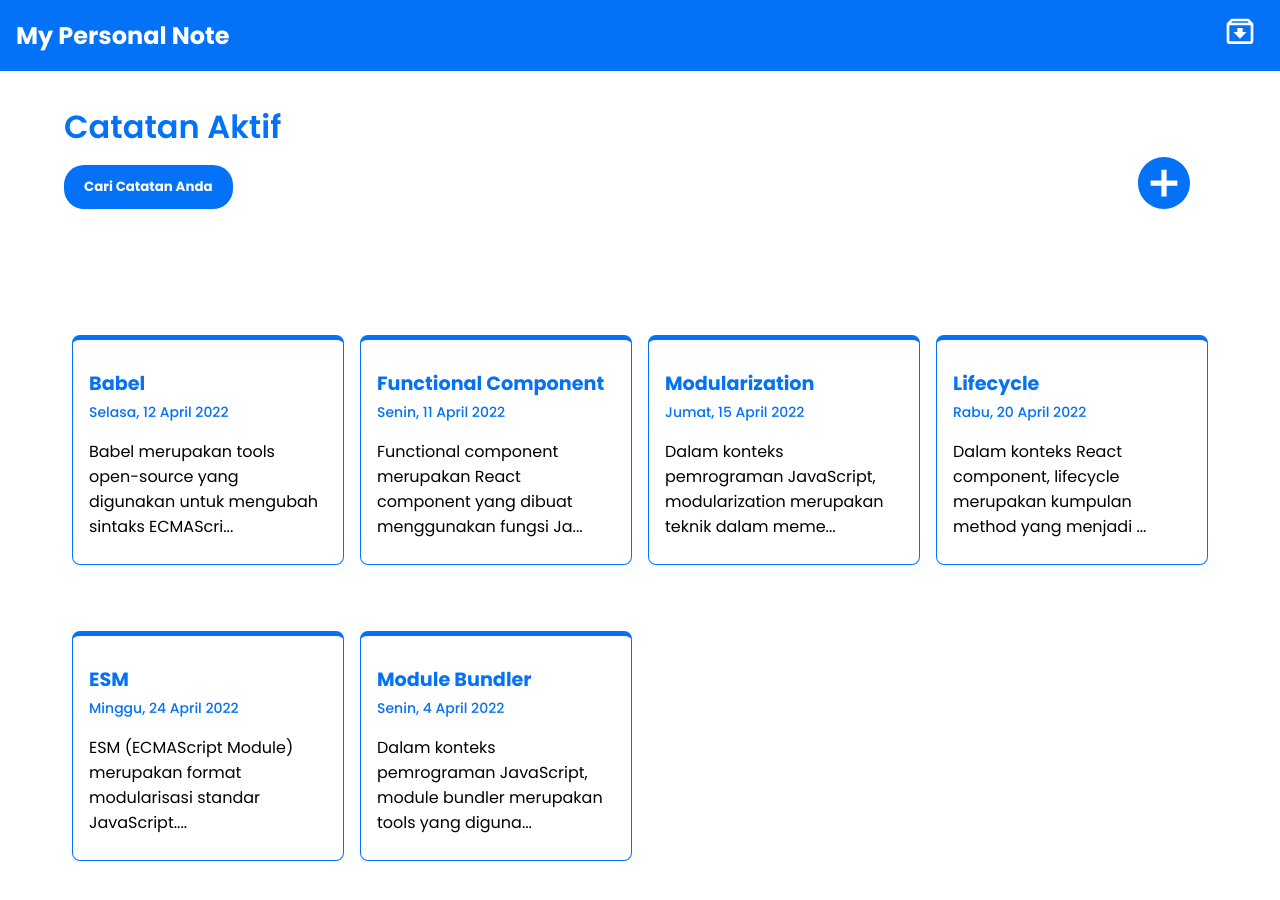
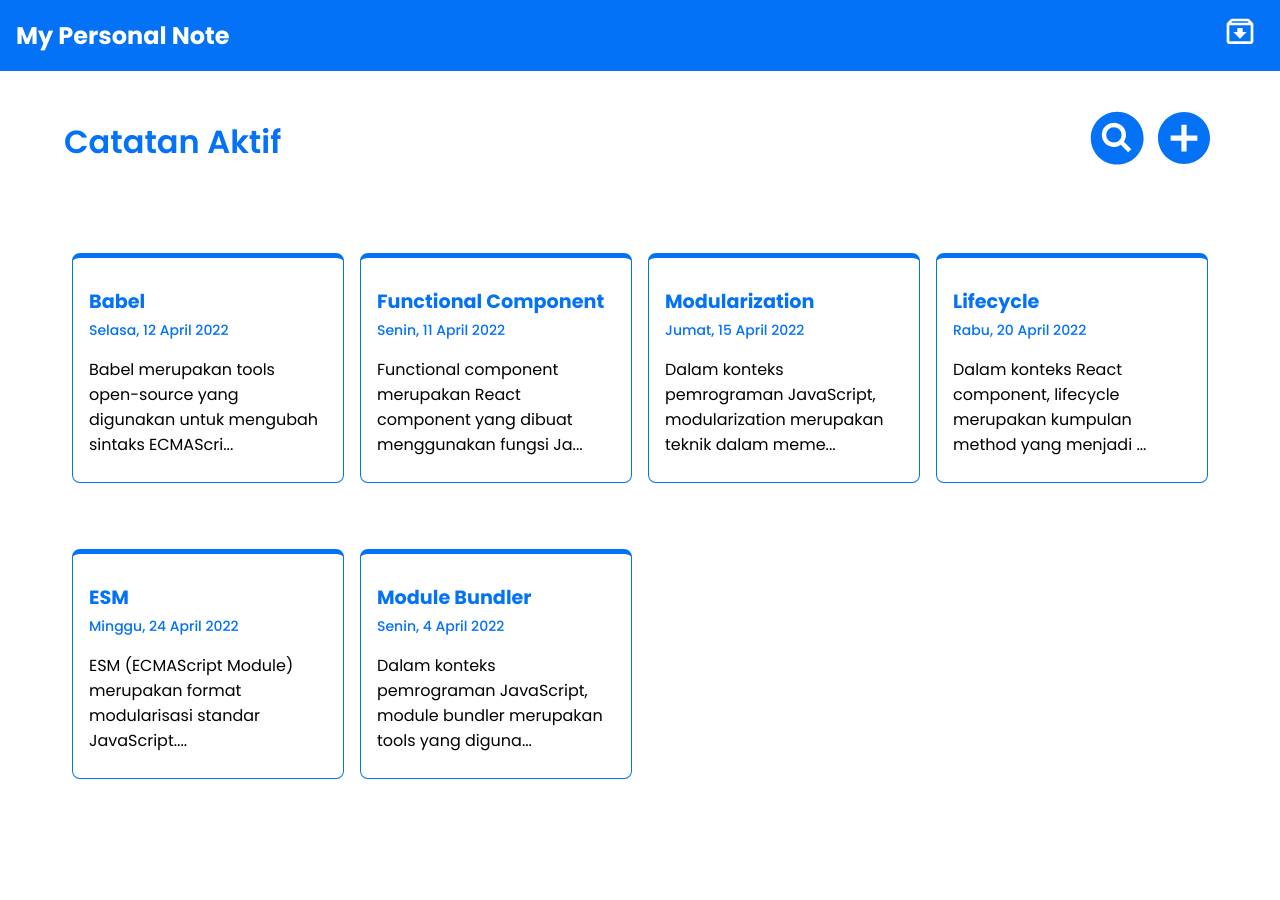
Before and after one commit to ThomasAlberto21/personal-notes-app-v2.0, a React (Create React App) app: page / in a window 1280 px wide. Shown: the top 900 px of the page. After the commit the page ends 856 px from the top, so only its background shows below. Built offline with nearby package versions, Linux system fonts and the light colour scheme.

Commit message:
Menambahkan Toastifly

```diff
--- a/package.json
+++ b/package.json
@@ -9,7 +9,8 @@
     "react-icons": "^4.7.1",
     "react-router-dom": "^6.8.0",
     "react-scripts": "5.0.1",
-    "react-toast": "^1.0.3"
+    "react-toast": "^1.0.3",
+    "react-toastify": "^9.1.1"
   },
   "scripts": {
     "start": "react-scripts start",
--- a/src/App.js
+++ b/src/App.js
@@ -3,6 +3,8 @@ import Navbar from './components/Navbar';
 import AddNote from './pages/AddNote';
 import HomePageWrapper from './pages/HomePage';
 import { Route, Routes } from 'react-router-dom';
+
+
 
 function App() {
   return (
--- a/src/components/NoteInput.js
+++ b/src/components/NoteInput.js
@@ -2,11 +2,25 @@ import React from 'react';
 import PropTypes from 'prop-types';
 import { addNote } from '../utils/local-data';
 import { useNavigate } from 'react-router-dom';
+import { toast } from 'react-toastify';
+import 'react-toastify/dist/ReactToastify.css';
 
 const NoteInputWrapper = () => {
   const navigate = useNavigate();
   const doSomething = () => {
-    navigate('/');
+    if (addNote) {
+      navigate('/');
+      toast.success('Catatan Berhasil Ditambahkan', {
+        position: 'top-center',
+        autoClose: 5000,
+        hideProgressBar: false,
+        closeOnClick: false,
+        pauseOnHover: false,
+        draggable: false,
+        progress: undefined,
+        theme: 'light',
+      });
+    }
   };
 
   return <NoteInput doSomethingOnSubmit={doSomething} />;
--- a/src/components/NoteInputButton.js
+++ b/src/components/NoteInputButton.js
@@ -1,14 +1,12 @@
 import React from 'react';
+import { Link } from 'react-router-dom';
 import { IoMdAddCircle } from 'react-icons/io';
-import { Link } from 'react-router-dom';
 
 const NoteInputButton = () => {
   return (
-    <div className='add-note'>
+    <div className='add-note-button'>
       <Link to='/addnote'>
-        <IoMdAddCircle className='add-note-button' size={'4rem'}>
-          Add
-        </IoMdAddCircle>
+        <IoMdAddCircle className='add-note-button' size={'4rem'} />
       </Link>
     </div>
   );
--- a/src/components/SearchBar.js
+++ b/src/components/SearchBar.js
@@ -1,13 +1,18 @@
 import PropTypes from 'prop-types';
 import { BsXLg } from 'react-icons/bs';
 import { useState } from 'react';
+import { IoSearchCircleSharp } from 'react-icons/io5';
 
 const SearchBar = ({ keyword, keywordChange }) => {
   const [isOpen, setIsOpen] = useState(false);
 
   return (
     <div>
-      <button onClick={() => setIsOpen(true)}>Cari Catatan Anda</button>
+      <IoSearchCircleSharp
+        onClick={() => setIsOpen(true)}
+        className='add-note-button'
+        size={'4.4rem'}
+      />
       {isOpen && (
         <div className='modal'>
           <div className='modal-content'>
--- a/src/index.js
+++ b/src/index.js
@@ -1,9 +1,9 @@
 import React from 'react';
+import App from './App';
+import './styles/style.css';
+
 import { createRoot } from 'react-dom/client';
-import App from './App';
 import { BrowserRouter } from 'react-router-dom';
-
-import './styles/style.css';
 
 const root = createRoot(document.getElementById('root'));
 root.render(
--- a/src/pages/HomePage.js
+++ b/src/pages/HomePage.js
@@ -4,6 +4,7 @@ import SearchBar from '../components/SearchBar';
 import NoteInputButton from '../components/NoteInputButton';
 import { getActiveNotes } from '../utils/local-data';
 import { useSearchParams } from 'react-router-dom';
+import { ToastContainer } from 'react-toastify';
 
 const HomePageWrapper = () => {
   const [searchParams, setSearchParams] = useSearchParams();
@@ -47,13 +48,16 @@ class HomePage extends React.Component {
 
     return (
       <main>
-        <h1>Catatan Aktif</h1>
         <div className='header-homepage'>
-          <SearchBar
-            keyword={this.state.keyword}
-            keywordChange={this.onKeywordChangeHandler}
-          />
-          <NoteInputButton />
+          <h1>Catatan Aktif</h1>
+          <div className='header-button'>
+            <SearchBar
+              keyword={this.state.keyword}
+              keywordChange={this.onKeywordChangeHandler}
+            />
+            <NoteInputButton />
+            <ToastContainer />
+          </div>
         </div>
         <NoteList notes={notes} messageNotFound='Tidak ada catatan' />
       </main>
--- a/src/styles/style.css
+++ b/src/styles/style.css
@@ -265,6 +265,11 @@ button[type='submit'] {
   color: var(--background-blue);
 }
 
+.add-note-button {
+  color: var(--background-blue);
+  text-align: right;
+}
+
 .add-note form {
   padding: 2em;
   background-color: white;
@@ -328,7 +333,12 @@ textarea:focus {
   display: flex;
   align-items: center;
   justify-content: space-between;
-  margin-top: -40px;
+}
+
+.header-homepage .header-button {
+  display: flex;
+  align-items: center;
+  justify-content: flex-end;
 }
 
 @media screen and (min-width: 650px) {
```
Also changed, not shown: 1 other file (tests, documents, lock files or other folders).
